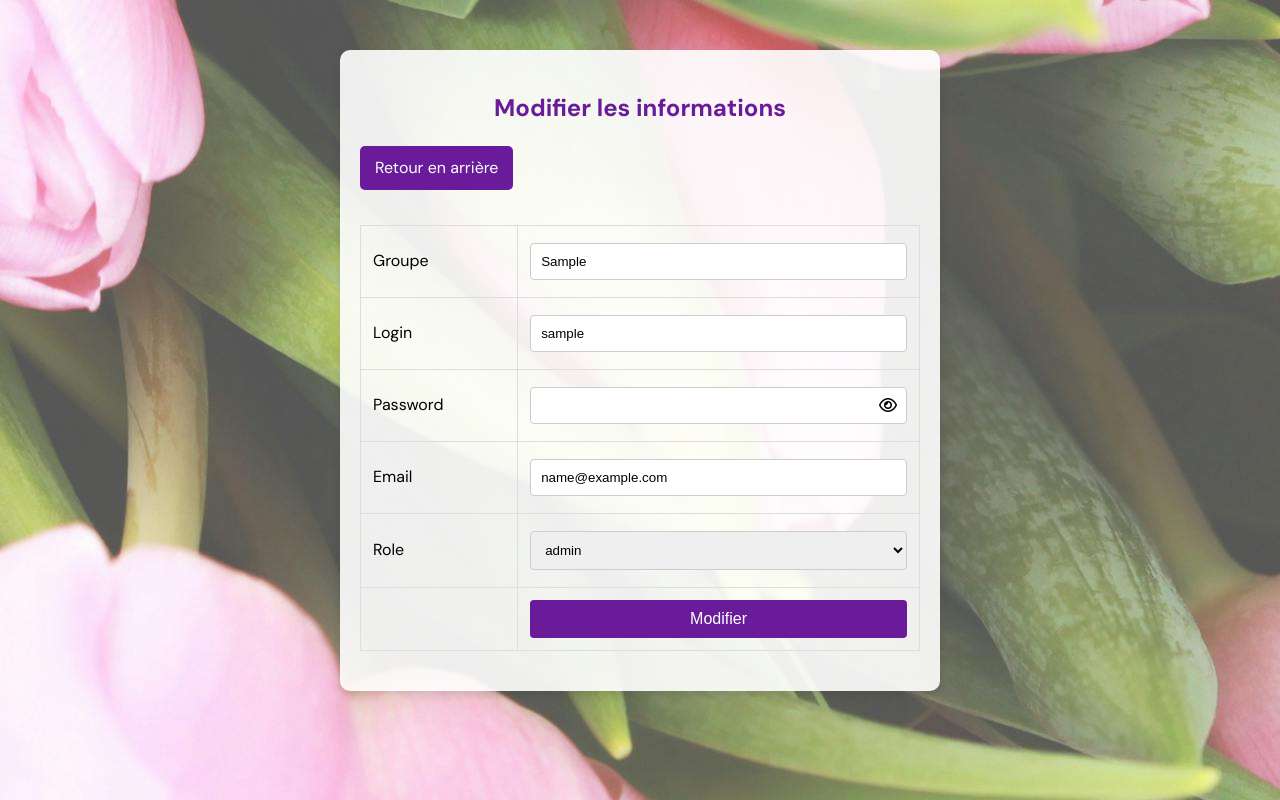
After one commit to AndreaPastourel/tulipe, a PHP site: page /tulipe/crud/user/edit.php?id=1 in a window 1280 px wide. The commit adds this page. Run offline with PHP 8.4, Linux system fonts and the light colour scheme; tables that the repository leaves empty or names only in its code hold one stand-in row (values such as "Sample post").

Commit message:
plein de truc

```diff
--- a/crud/user/add.php
+++ b/crud/user/add.php
@@ -12,7 +12,7 @@
 
 <body background="/tulipe/img/wallpaper-tulipe.jpg">
 
-    <div class="crud">
+    <div class="form">
     <h1>Ajouter des données</h1>
     <?php echo isset($messageValide) ? "<span style='color:green;'>$messageValide</span>" : '';?>
     <?php echo isset($messageErreur) ? "<span style='color:red;'>$messageErreur</span>" : '';?>
--- /dev/null
+++ b/crud/user/edit.php
@@ -0,0 +1,117 @@
+<?php
+    //if (session_status() == PHP_SESSION_NONE) {
+   // session_start();}
+   //if(!isset($_SESSION['username']) || $_SESSION['role']!="professeur"){
+    //  header("Location: /tulipe/unauthorized.php");
+    //   exit();
+    //}
+    ?>
+
+
+<?php require_once (($_SERVER['DOCUMENT_ROOT'] . '/tulipe/headFoot/header.php'))?>
+
+<?php
+//Include the database connection file
+require_once(($_SERVER['DOCUMENT_ROOT'] . '/tulipe/conn/dbConnect.php'));
+
+//Requete pour recuperer les utilisateurs
+$stmt=$pdo->query("SELECT * FROM users ORDER BY id");
+?>
+
+<!DOCTYPE html>
+<html>
+
+<body background="/tulipe/img/wallpaper-tulipe.jpg">
+<div class='form'>
+    <?php
+    // Vérification de l'ID
+    if (!isset($_GET['id']) || empty($_GET['id'])) {
+        echo "Erreur : ID non spécifié.";
+        exit();
+    }
+
+    $id = $_GET['id'];
+
+    try {
+        $stmt = $pdo->prepare("SELECT * FROM users WHERE id=?");
+        $stmt->execute([$id]);
+        $result = $stmt->fetch(PDO::FETCH_ASSOC);
+
+        if ($result) {
+            $login = $result['login'];
+            $groupe = $result['groupe'];
+            $password = $result['password'];  // hashed password
+            $email = $result['email'];
+            $role = $result['role'];
+        } else {
+            echo "Aucun utilisateur trouvé avec cet ID.";
+            exit();
+        }
+    } catch (PDOException $e) {
+        echo "ERREUR : " . $e->getMessage();
+    }
+    ?>
+
+<h2>Modifier les informations</h2>
+<p><a href="/tulipe/crud/user/crudUser.php">Retour en arrière</a></p>
+
+<!-- Début Formulaire -->
+<form action="/tulipe/crud/user/action/edit.php" method="post" name="add" enctype="multipart/form-data">
+    <table>
+        <tr>
+            <td>Groupe</td>
+            <td><input type="text" name="groupe" value="<?php echo $groupe; ?>"></td>
+        </tr>
+        <tr>
+            <td>Login</td>
+            <td><input type="text" name="login" value="<?php echo $login; ?>"></td>
+        </tr>
+        <tr>
+            <td>Password</td>
+            <td>
+                <div class="password-container">
+                    <input type="password" name="password" id="password" >
+                    <i class="far fa-eye" id="togglePassword" style="cursor: pointer;"></i>
+                </div>
+            </td>
+            <?php echo isset($erreurPassword) ? "<span style='color:red;'>$erreurPassword</span>" : ''; ?>
+        </tr>
+        <tr>
+            <td>Email</td>
+            <td><input type="email" name="email" value="<?php echo $email; ?>"></td>
+        </tr>
+        <tr>
+            <td>Role</td>
+            <td>
+                <select name="role" id="role">
+                    <option value="<?php echo $role; ?>"><?php echo $role; ?></option>
+                    <option value="Professeur">Professeur</option>
+                    <option value="Eleve">Eleve</option>
+
+                </select>
+            </td>
+        </tr>
+        <tr>
+            <td><input type="hidden" name="id" value="<?php echo $id; ?>"></td>
+            <td><input type="submit" name="update" value="Modifier"></td>
+        </tr>
+    </table>
+</form>
+</div>
+
+<script>
+const togglePassword = document.querySelector('#togglePassword');
+const password = document.querySelector('#password');
+
+togglePassword.addEventListener('click', function(e) {
+    // basculer le type d'input entre password et text
+    const type = password.getAttribute('type') === 'password' ? 'text' : 'password';
+    password.setAttribute('type', type);
+
+    // changer l'icône selon l'état
+    this.classList.toggle('fa-eye-slash');
+});
+</script>
+
+</body>
+</html>
--- a/css/style.css
+++ b/css/style.css
@@ -208,3 +208,84 @@ input {
 .crud td a:hover {
     text-decoration: underline;
 }
+
+.form {
+    background-color: rgba(255, 255, 255, 0.9); /* Fond blanc avec opacité */
+    width: 50%;
+    margin: 50px auto;
+    padding: 20px;
+    border-radius: 10px;
+    box-shadow: 0 4px 8px rgba(0, 0, 0, 0.1); /* Légère ombre portée */
+}
+
+.form h2 {
+    text-align: center;
+    color: #6a1b9a; /* Couleur similaire à la page CRUD */
+    margin-bottom: 20px;
+}
+
+.form table {
+    width: 100%;
+    border-collapse: collapse;
+    margin: 20px 0;
+}
+
+.form table td {
+    padding: 12px;
+    font-size: 16px;
+}
+
+.form input[type="text"], .form input[type="email"], .form input[type="password"], .form select {
+    width: 100%;
+    padding: 10px;
+    margin: 5px 0;
+    box-sizing: border-box;
+    border: 1px solid #ccc;
+    border-radius: 4px;
+}
+
+.form input[type="submit"] {
+    background-color: #6a1b9a;
+    color: white;
+    padding: 10px 20px;
+    border: none;
+    border-radius: 4px;
+    cursor: pointer;
+    font-size: 16px;
+    width: 100%;
+}
+
+.form input[type="submit"]:hover {
+    background-color: #4a148c;
+}
+
+.form a {
+    display: inline-block;
+    text-decoration: none;
+    background-color: #6a1b9a;
+    color: white;
+    padding: 10px 15px;
+    border-radius: 5px;
+    transition: background-color 0.3s ease;
+    margin-bottom: 15px;
+}
+
+.form a:hover {
+    background-color: #4a148c;
+}
+
+.password-container {
+    position: relative;
+}
+
+.password-container input[type="password"] {
+    padding-right: 30px; /* Ajout de place pour l'icône */
+}
+
+.password-container i {
+    position: absolute;
+    right: 10px;
+    top: 50%;
+    transform: translateY(-50%);
+    cursor: pointer;
+}
--- a/headFoot/header.php
+++ b/headFoot/header.php
@@ -5,4 +5,5 @@
     <meta name="viewport" content="width=device-width, initial-scale=1.0">
     <title>Des tulipes contre le cancer</title>
     <link rel="stylesheet" href="/tulipe/css/style.css"> <!-- fontawesome -->
+    <link rel="stylesheet" href="https://cdnjs.cloudflare.com/ajax/libs/font-awesome/6.0.0-beta3/css/all.min.css">
 </head>
```
Also changed, not shown: crud/user/action/edit.php (added, +55 -0 lines).
